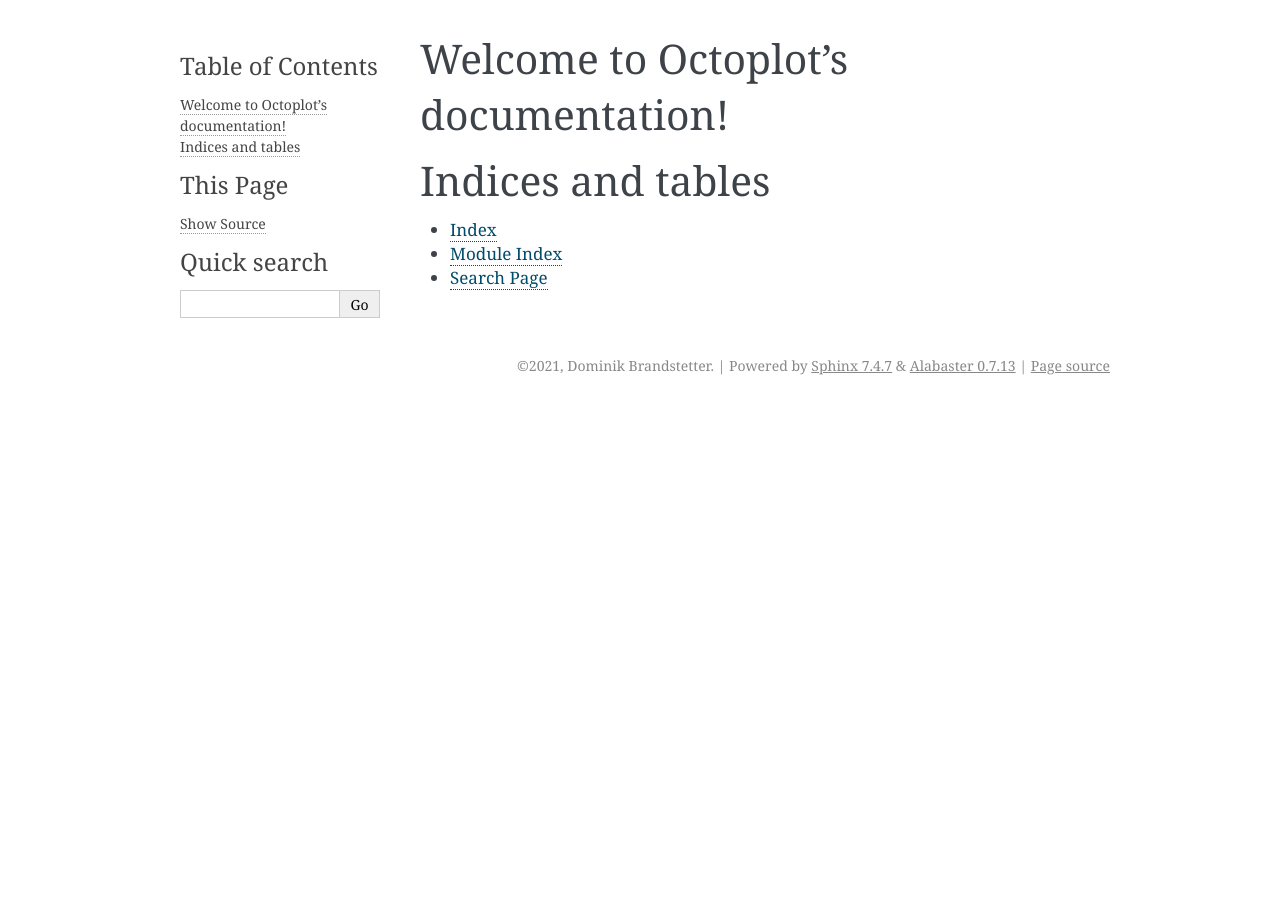
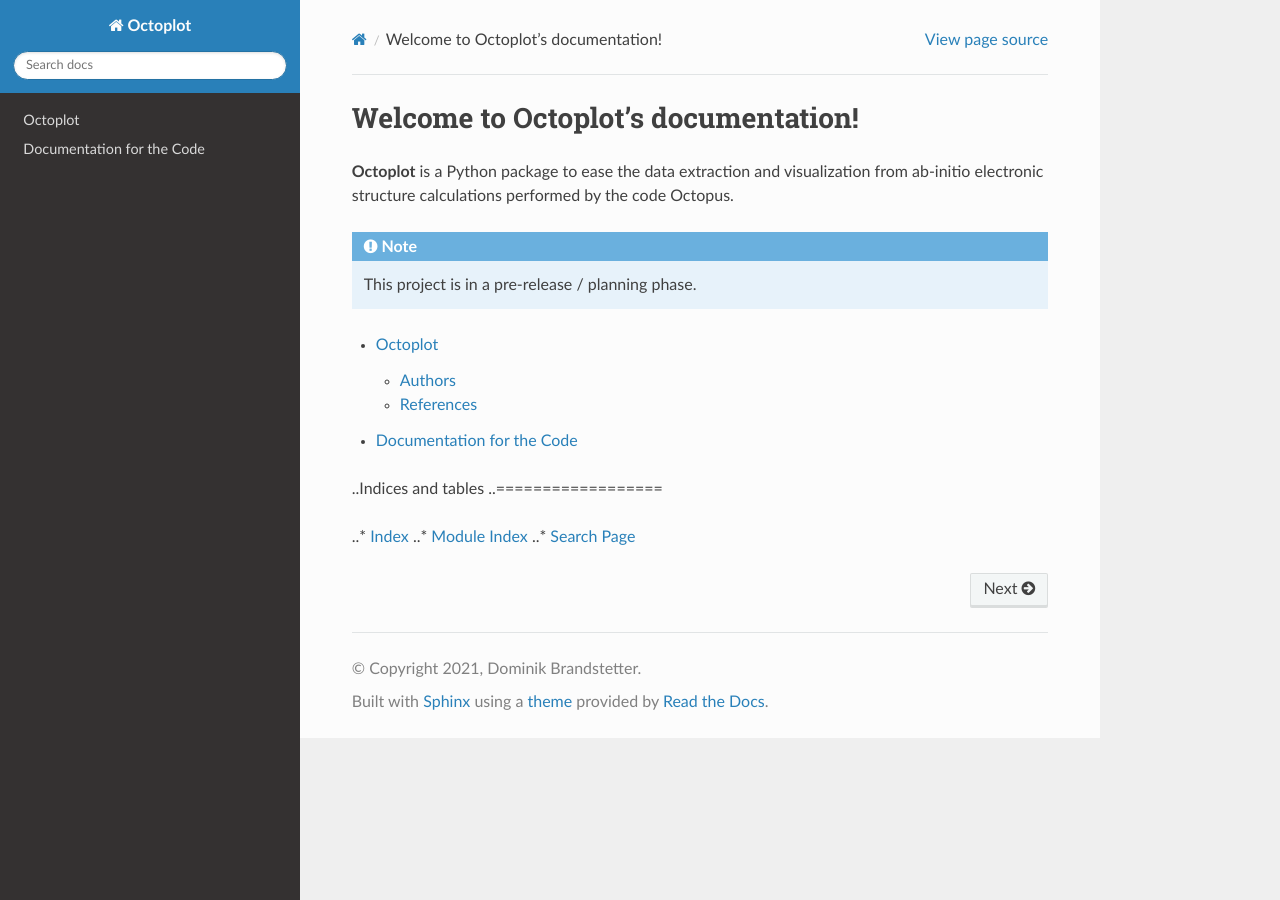
Before and after one commit to brands-d/Octoplot, a Sphinx documentation site: the page built from docs/index.rst, in a window 1280 px wide. Built offline with Sphinx 7.4.7 and the Read the Docs theme 2.0.0, drawn with Linux system fonts in a browser that asks for light colours.

Commit message:
Updated Sphinx Documentation

```diff
--- a/README.rst
+++ b/README.rst
@@ -2,7 +2,7 @@
 Octoplot
 ============
 
-Octoplot does quick pre-defined standard analyzing and plot routines on the results of ab-initio electronic structure calculations done with Octopus[1].
+**Octoplot** does quick pre-defined standard analyzing and plot routines on the results of ab-initio electronic structure calculations done with Octopus[1].
 
 
 GitHub Page: https://github.com/brands-d/Octoplot
--- a/docs/conf.py
+++ b/docs/conf.py
@@ -12,6 +12,7 @@
 #
 # import os
 # import sys
+import sphinx_rtd_theme
 # sys.path.insert(0, os.path.abspath('.'))
 
 
@@ -27,8 +28,7 @@ author = 'Dominik Brandstetter'
 # Add any Sphinx extension module names here, as strings. They can be
 # extensions coming with Sphinx (named 'sphinx.ext.*') or your custom
 # ones.
-extensions = [
-]
+extensions = ['sphinx.ext.autodoc', 'sphinx.ext.napoleon']
 
 # Add any paths that contain templates here, relative to this directory.
 templates_path = ['_templates']
@@ -44,9 +44,9 @@ exclude_patterns = ['_build', 'Thumbs.db', '.DS_Store']
 # The theme to use for HTML and HTML Help pages.  See the documentation for
 # a list of builtin themes.
 #
-html_theme = 'alabaster'
+html_theme = 'sphinx_rtd_theme'
 
 # Add any paths that contain custom static files (such as style sheets) here,
 # relative to this directory. They are copied after the builtin static files,
 # so a file named "default.css" will overwrite the builtin "default.css".
-html_static_path = ['_static']
+#html_static_path = ['_static']
--- a/docs/index.rst
+++ b/docs/index.rst
@@ -6,15 +6,21 @@
 Welcome to Octoplot's documentation!
 ====================================
 
+**Octoplot** is a Python package to ease the data extraction and visualization from ab-initio electronic structure calculations performed by the code Octopus.
+
+.. note::
+
+   This project is in a pre-release / planning phase.
+
 .. toctree::
    :maxdepth: 2
-   :caption: Contents:
 
+   readme
+   module
 
+..Indices and tables
+..==================
 
-Indices and tables
-==================
-
-* :ref:`genindex`
-* :ref:`modindex`
-* :ref:`search`
+..* :ref:`genindex`
+..* :ref:`modindex`
+..* :ref:`search`
--- /dev/null
+++ b/docs/module.rst
@@ -0,0 +1,5 @@
+Documentation for the Code
+**************************
+
+.. automodule:: octoplot
+   :members:
--- /dev/null
+++ b/docs/readme.rst
@@ -0,0 +1 @@
+.. include:: ../README.rst
--- a/setup.py
+++ b/setup.py
@@ -19,9 +19,9 @@ setup(
     package_dir={'': 'src'},
     install_requires=[],
     extras_require={
-        'dev': ['bump2version==1.0.1', 'pytest==6.2.5','tox==3.24.3'],
+        'dev': ['bump2version==1.0.1', 'pytest==6.2.5', 'tox==3.24.3'],
         'maintainer': ['sphinx==4.1.2', 'check-manifest==0.46',
-                       'twine==3.4.2']},
+                       'twine==3.4.2', 'sphinx-rtd-theme==0.5.2']},
     classifiers=['Development Status :: 1 - Planning',
                  'Topic :: Documentation :: Sphinx',
                  'Natural Language :: English',
```
Also changed, not shown: 1 other file.
